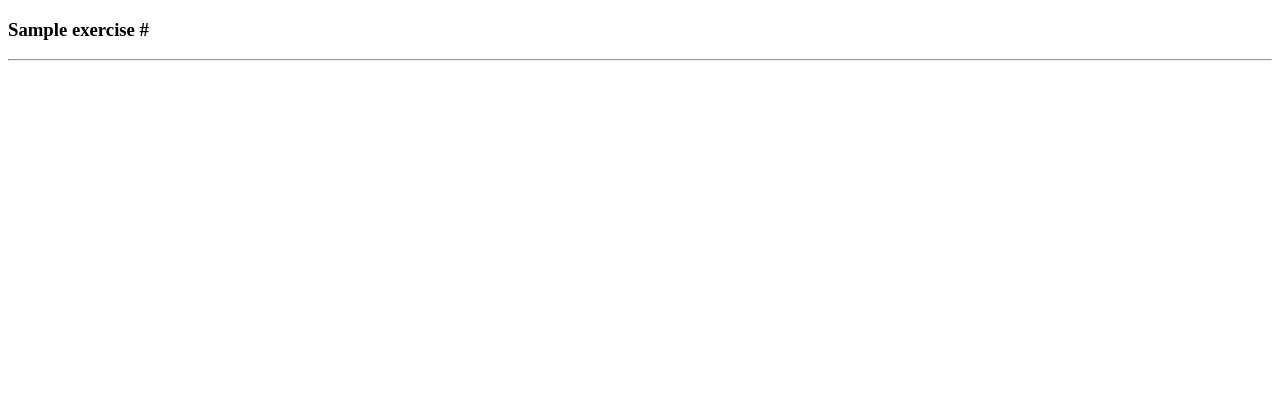
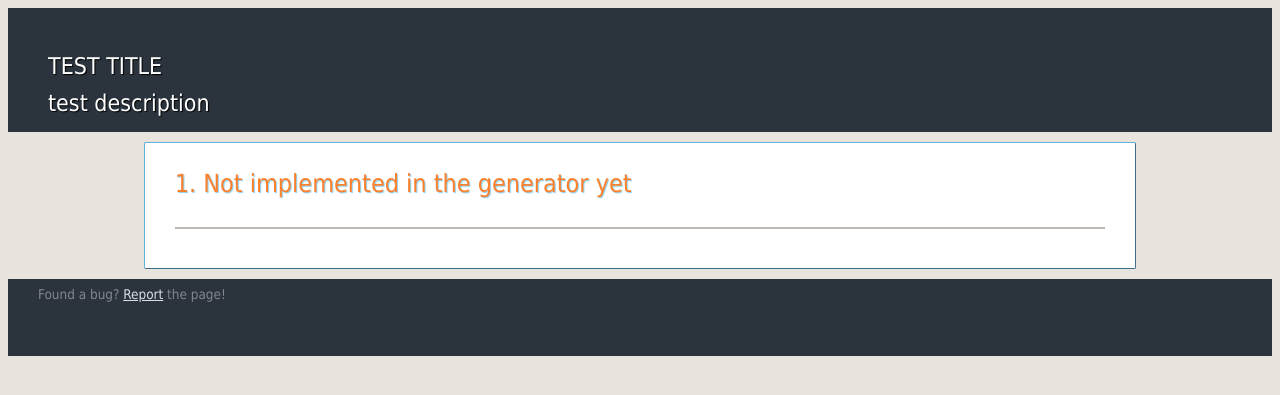
Before and after one commit to mtalimanchuk/e-xercise, a Flask app: template app/templates/exercise.html.j2 in a window 1280 px wide. Shown: the top 395 px of the page. Run offline with Flask 2, Linux system fonts and the light colour scheme; the template is opened without the code that fills it: most values are stand-ins (such as "Sample title", 1, 10 or a date in 2020); some libraries are stand-ins or nearby versions.

Commit message:
fully working exercise generator. needs refinement

```diff
--- a/app/static/css/exercise.css
+++ b/app/static/css/exercise.css
@@ -17,11 +17,112 @@
   box-sizing: border-box;
 }
 
-.exercise-bg {
-  font-family: sans-serif;
-  padding: 20px 5% 20px;
+html {
+  background-color: #e8e3dd;
 }
 
-.exercise-bg input {
-  padding: 3px;
+hr {
+  border: 0;
+  clear: both;
+  display: block;
+  width: 96%;
+  background-color: #bdb8b3;
+  height: 2px;
 }
+
+.exercise-page-grid {
+  display: grid;
+  grid-template-columns: 10% 1fr 10%;
+  grid-gap: 10px;
+  font: 1.2rem Tahoma, Geneva, sans-serif;
+  line-height: 1.6;
+}
+
+.header {
+  grid-column: 1 / 4;
+  color: white;
+  background-color: #2b333d;
+  font-size: 120%;
+  padding: 40px 10px 10px 40px;
+  text-shadow: 1px 1px 1px black;
+}
+
+.exercise-container {
+  grid-column: 2 / 3;
+  display: grid;
+  grid-gap: 20px;
+  background-color: white;
+  border: 1px outset #62b0df;
+  border-radius: 2px;
+  padding: 10px;
+}
+
+.exercise-howto {
+  color: #fd812d;
+  font-size: 130%;
+  line-height: 1;
+  padding: 2% 2% 0 2%;
+  text-shadow: 1px 1px 1px #8acff0;
+}
+
+.task-context {
+  padding: 0 5% 0 5%;
+}
+
+.task-context input[type=text] {
+  border: 2px inset;
+  border-color: #62b0df;
+  border-radius: 3px;
+  font: 1rem Tahoma, Geneva, sans-serif;
+  padding-left: 7px;
+  vertical-align: middle;
+  width: 80px;
+}
+
+.task-context input[type=submit] {
+  background-color: white;
+  border: 2px outset;
+  border-color: #62b0df;
+  border-radius: 3px;
+  color: #62b0df;
+  font-weight: bold;
+  height: 24px;
+  width: 25px;
+  padding: 0px;
+  /* text-shadow: 0.5px 0.5px 0px black; */
+  vertical-align: middle;
+}
+
+#task2 {
+  border-color: #BC0A0F;
+  background-color: #faa0a0;
+}
+
+#task4 {
+  border-color: green;
+  background-color: #7cf3a0;
+}
+
+::placeholder {
+  /* text-align: center; */
+  /* font-weight: bolder; */
+}
+
+.footer {
+  grid-column: 1 / 4;
+  background-color: #2b333d;
+  color: #84868a;
+  font-size: 70%;
+  padding: 5px 5px 50px 30px;
+}
+
+.footer a:link, a:visited {
+  color: #dadee8;
+  text-align: center;
+  /* text-decoration: none; */
+  display: inline-block;
+}
+
+.footer a:hover, a:active {
+  color: white;
+}
--- a/app/templates/exercise.html.j2
+++ b/app/templates/exercise.html.j2
@@ -1,17 +1,32 @@
 {% extends '_student_base.html.j2' %}
 
 {% block content %}
-<p><h3>Sample exercise {{ exercise_link }}</h3></p>
-<hr>
-<form class="exerciseBg" id={{ exercise_link }}>
-  {% for entity in exercise_content %}
-    {% if entity.type == "kb_input" %}
-      <input id="{{ entity.task_id }}" autocomplete="off"><input type="submit" name="check-task" value="↵" task_id="{{ entity.task_id }}">
-    {% elif entity.type == "plaintext" %}
-      {{ entity.content }}
-    {% endif %}
-  {% endfor %}
-</form>
+<div class="exercise-page-grid">
+  <div class="header">
+    TEST TITLE<br>
+    test description
+  </div>
+  <div class="exercise-container">
+    <div class="exercise-howto">
+      1. Not implemented in the generator yet
+    </div>
+    <hr>
+    {% for sentence in exercise_content %}
+      <div class="task-context">
+        {% for token in sentence %}
+          {% if token.type == "kb_input" %}
+            <input type="text" id="{{ token.task_id }}" autocomplete="off" placeholder="{{ token.placeholder }}"><input type="submit" name="check-task" value="↵" task_id="{{ token.task_id }}">
+          {% elif token.type == "plaintext" %}
+            {{ token.content }}
+          {% endif %}
+        {% endfor %}
+      </div>
+    {% endfor %}
+  </div>
+  <div class="footer">
+    Found a bug? <a href="#report">Report</a> the page!
+  </div>
+</div>
 {% endblock %}
 
 {% block script %}
@@ -20,11 +35,12 @@
   <script>
     function checkTaskSubmit(event) {
       event.preventDefault();
+      let exerciseId = window.location.pathname.split('/')[2]
       let taskId = event.target.getAttribute("task_id");
       let taskAnswer = document.getElementById(taskId).value;
       let payload = {"task_id": taskId, "task_answer": taskAnswer};
 
-      fetch({{ url_for('check')|tojson }}, {
+      fetch({{ url_for('check', exercise_id=exercise_id)|tojson }}, {
         method: 'POST',
         body: JSON.stringify(payload)
       })
```
Also changed, not shown: app/generator_util.py (+46 -35 lines), app/routes.py (+13 -22 lines).
